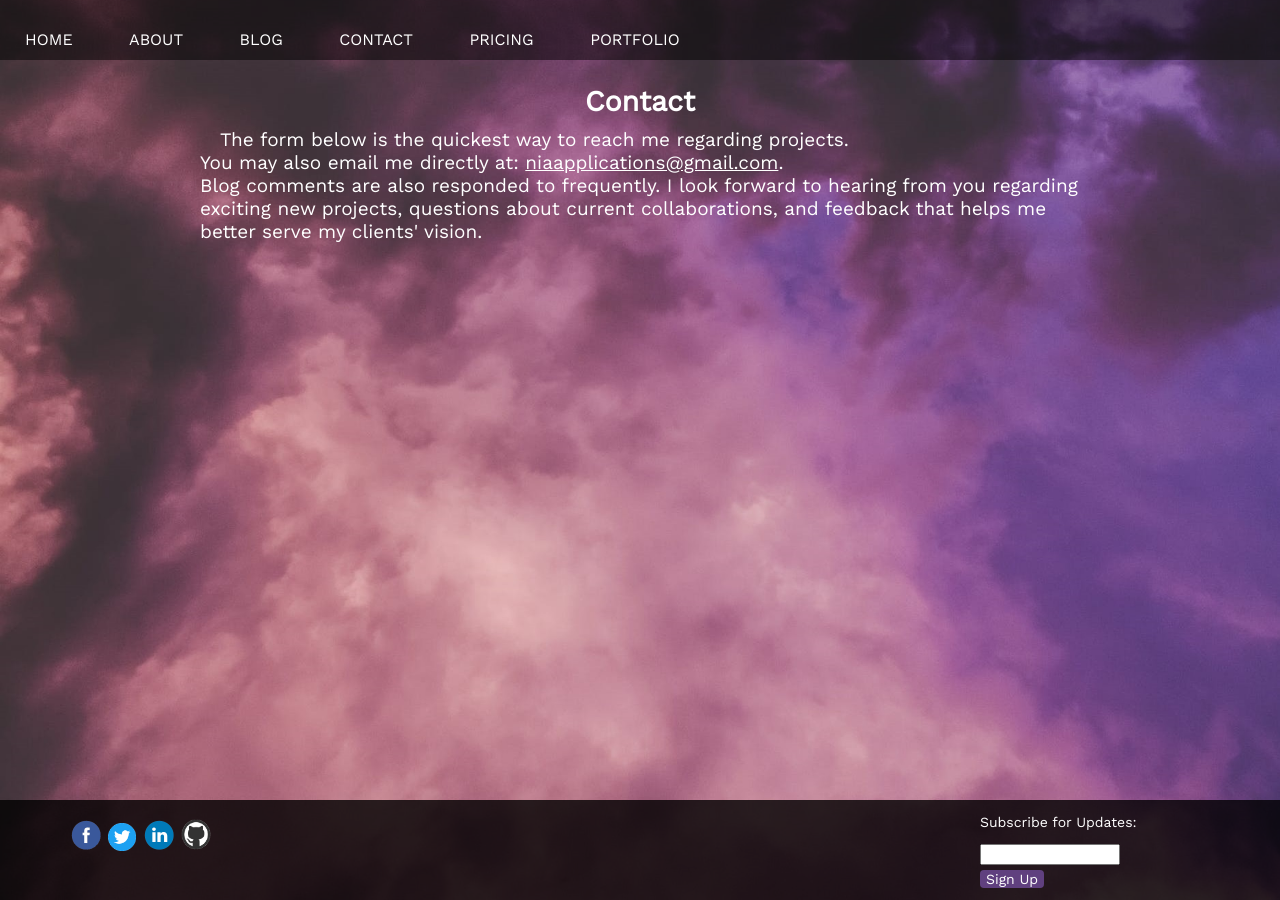
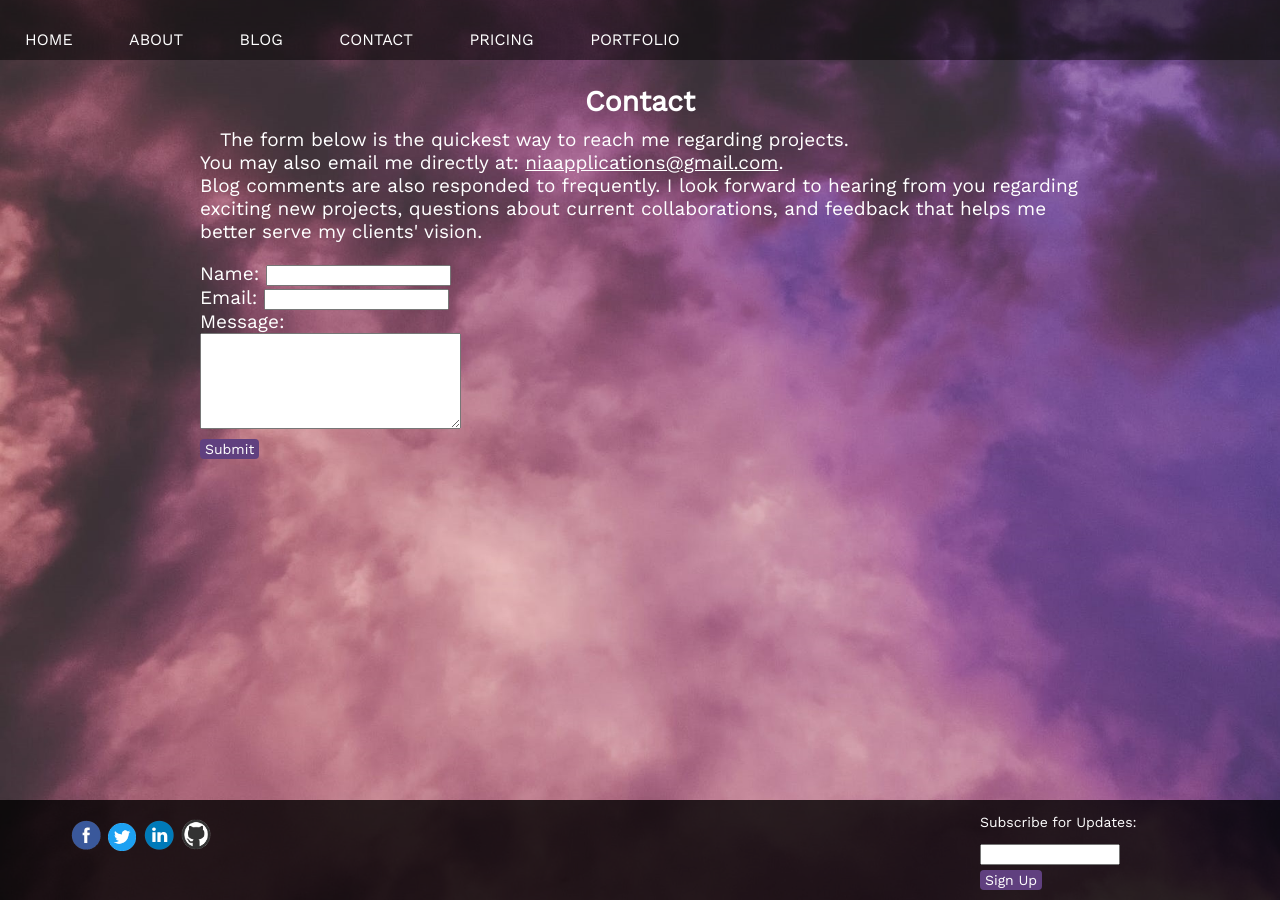
Before and after one commit to niaapps/niaapps.github.io, a Jekyll site: the page built from contact.html, in a window 1280 px wide. Built offline with Jekyll 4.4.1, drawn with Linux system fonts in a browser that asks for light colours.

Commit message:
minor fixes

```diff
--- a/contact.html
+++ b/contact.html
@@ -18,7 +18,7 @@ form{display: inline-block;
 
 </div>
 
-	<div class= "con-container">
+<div class= "con-container">
 
   <div class="con-text">
 	<p class="tab">
@@ -27,6 +27,21 @@ form{display: inline-block;
 	Blog comments are also responded to frequently. I look forward to hearing from you regarding exciting new projects, questions about current collaborations, and feedback that helps me better serve my clients' vision.
    </p>
  </div>
+
+ <form name = "input" action="https://formspree.io/niaapplications@gmail.com" method="POST">
+	<label for="name"> Name: </label>
+	<input type="text" name="name" id ="name" required> <br>
+	<label for="email"> Email: </label>
+	<input type="text" name="_replyto" id ="email" required ><br>
+   <div class="mbox">
+	<label for="msg">Message:</label>
+	<textarea name = 'message' id="msg" maxlength="1000" cols="30" rows="6" required></textarea>
+	</div>
+
+   <input type="submit"value="Submit">
+
+   </form>
+
 </div>
 
 </body>
--- a/css/styles.css
+++ b/css/styles.css
@@ -164,6 +164,7 @@ input[type=submit]{
   border-radius: 4px;
   border: none;
   font-size: 14px;
+  padding: 2px 5px;
   -webkit-transition-duration: 0.4s; /* Safari */
   transition-duration: 0.4s;
   cursor: pointer;
```
Also changed, not shown: 3 other files.
